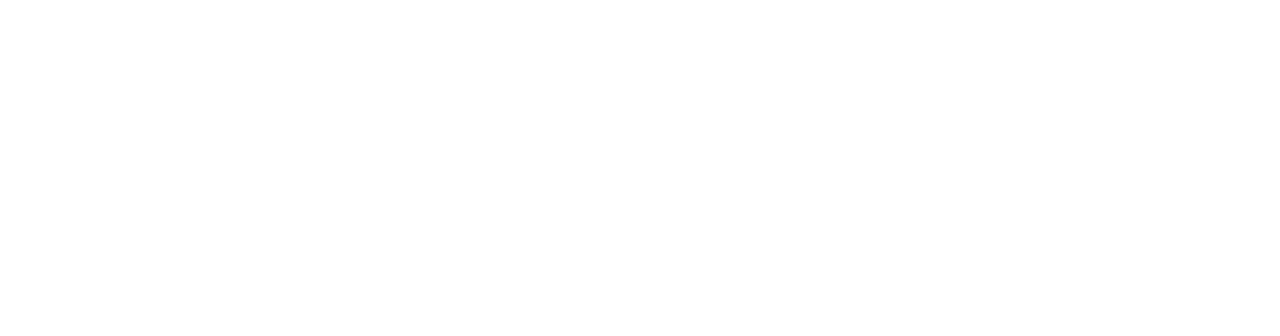
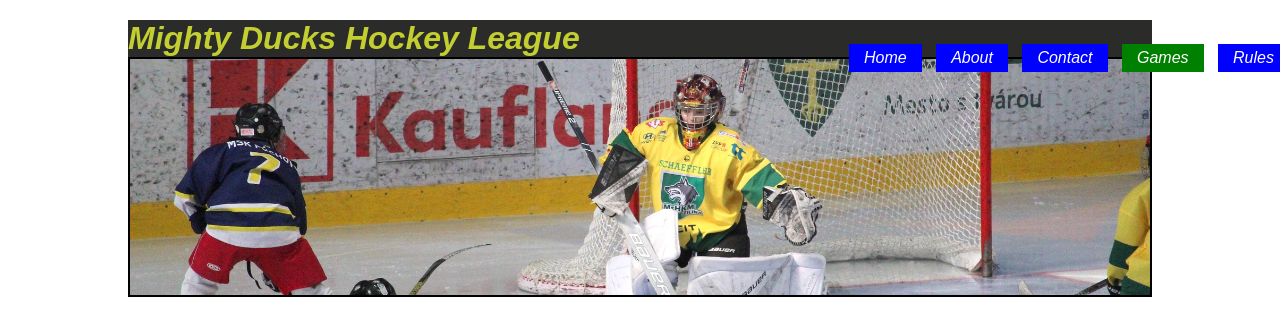
Before and after one commit to marcosestebanmaciel/GitHub-Marcos-MDHL_MACIEL, a plain HTML site: page Page/Games.html in a window 1280 px wide. Drawn offline with Linux system fonts and the light colour scheme.

Commit message:
header_de_rules_y_games

```diff
--- a/Page/Games.html
+++ b/Page/Games.html
@@ -0,0 +1,23 @@
+<!DOCTYPE html>
+<html lang="en">
+<head>
+    <meta charset="UTF-8">
+    <meta http-equiv="X-UA-Compatible" content="IE=edge">
+    <meta name="viewport" content="width=device-width, initial-scale=1.0">
+    <link rel="stylesheet" href="../Assets/Style/style.css">
+    <link rel="shortcut icon" href="favicon.ico" type="image/x-icon">
+    <title>MDHL/Games</title>
+</head>
+<body>
+    <header>
+        <h1>Mighty Ducks Hockey League</h1>
+        <nav>
+            <a href="../index.html" class="btn-blue">Home</a>
+            <a href="./About_MDHL.html" class="btn-blue">About</a>
+            <a href="./contact.html" class="btn-blue">Contact</a>
+            <a href="#" class="btn-green">Games</a>
+            <a href="./Rules.html" class="btn-blue">Rules</a>
+            </nav>
+    </header>
+</body>
+</html>
```
Also changed, not shown: Page/About_MDHL.html (+2 -0 lines), Page/Rules.html (+23 -0 lines), Page/contact.html (+2 -0 lines), index.html (+2 -0 lines).
